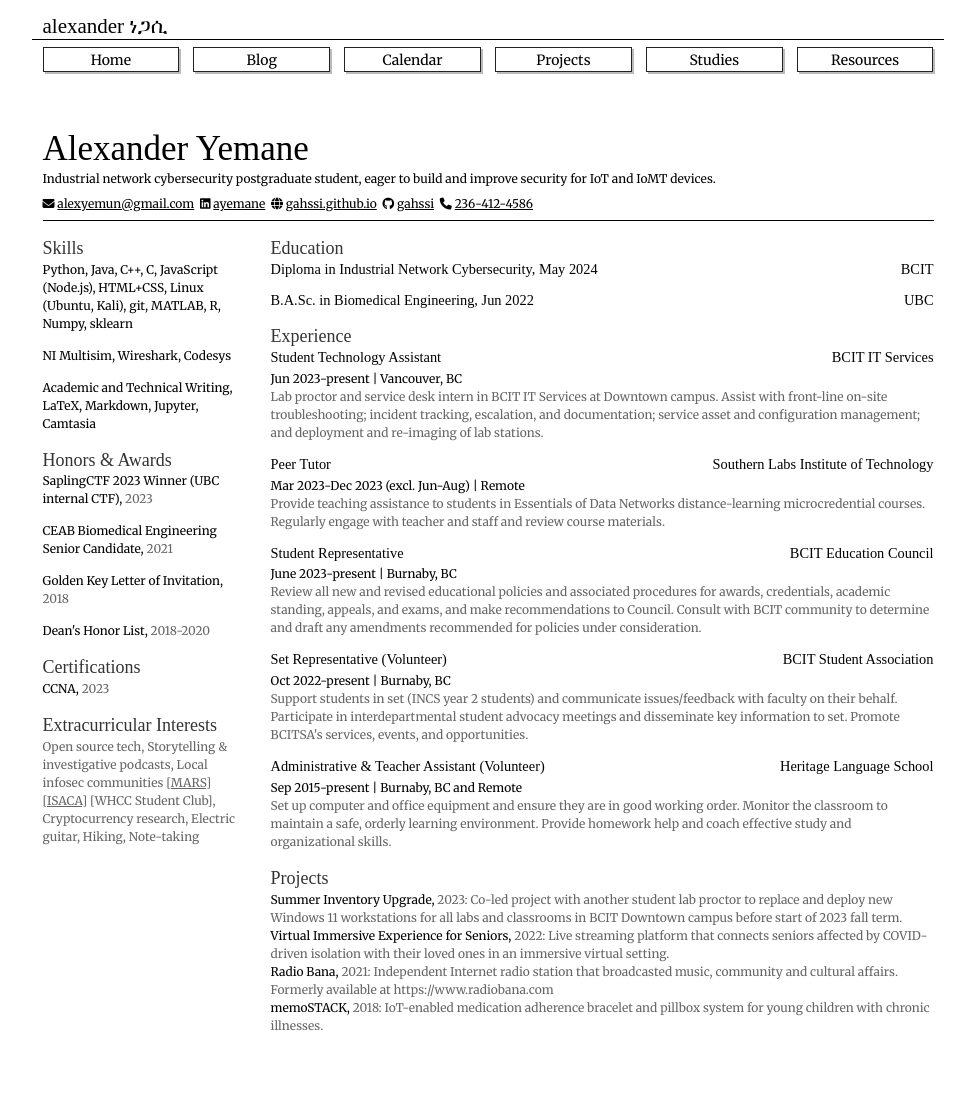
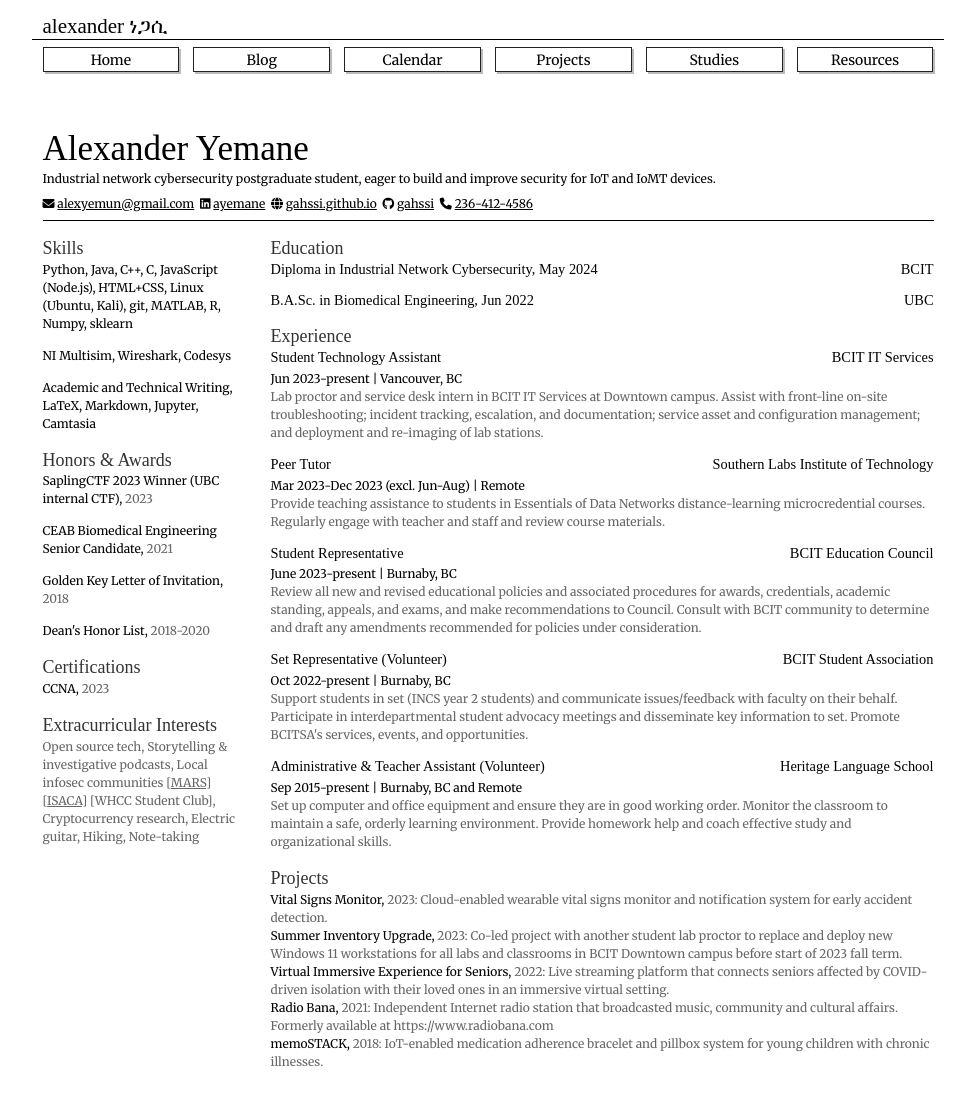
Before and after one commit to gahssi/gahssi.github.io, a Jekyll site: the page built from cv/index.html, in a window 1280 px wide. Shown: the whole page, without its empty margins (152-1127 px from the left). Built offline with Jekyll 4.4.1, drawn with Linux system fonts in a browser that asks for light colours; nearby versions of some CDN libraries; some web fonts are replaced; before the commit the page ends 1077 px from its top, so only the background shows below that.

Commit message:
fixed accidental deletoin in CV

```diff
--- a/_data/projects.yml
+++ b/_data/projects.yml
@@ -2,6 +2,16 @@
 
 # This data is used both by the projects page
 # as well as the resume page
+
+- name: 'Vital Signs Monitor'
+  dates:
+    start: 2023-11-03
+    end: 2023-12-16
+  description: ''
+  brief: 'Cloud-enabled wearable vital signs monitor and notification system for early accident detection.'
+  # Built using real-time portrait segmentation via BoofCV computer vision library and GUI toolkit via JavaFX.
+  mot: course
+  worthy: True
 
 - name: 'Summer Inventory Upgrade'
   dates:
@@ -10,7 +20,7 @@
   description: ''
   brief: 'Co-led project with another student lab proctor to replace and deploy new Windows 11 workstations for all labs and classrooms in BCIT Downtown campus before start of 2023 fall term.'
   # Built using real-time portrait segmentation via BoofCV computer vision library and GUI toolkit via JavaFX.
-  mot: course
+  mot: work
   worthy: True
 
 - name: 'Virtual Immersive Experience for Seniors'
```
